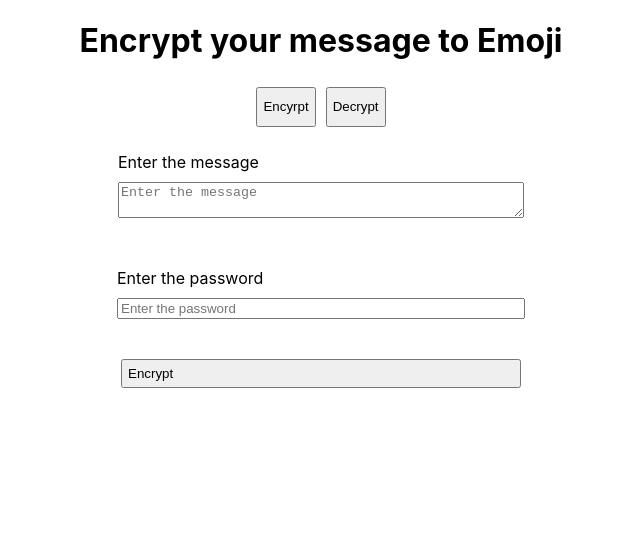
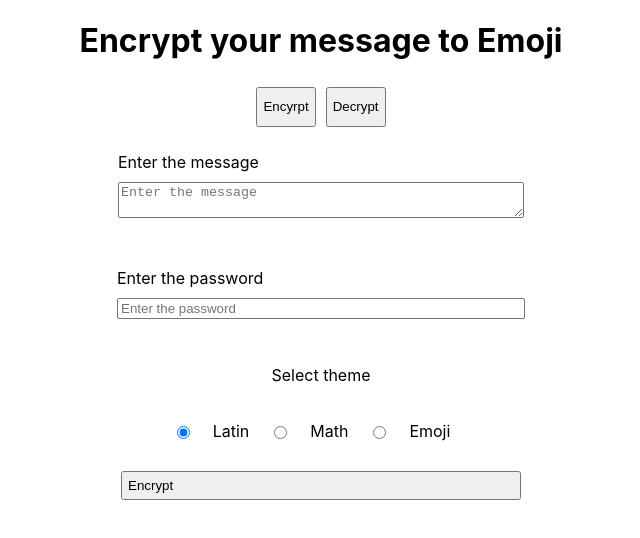
Before and after one commit to ad1992/cryptmoji, a React (Create React App) app: page / in a window 1280 px wide. Shown: the top 538 px of the page, without its empty margins (319-959 px from the left). Built offline with nearby package versions, Linux system fonts and the light colour scheme.

Commit message:
Support encrypt/decrypt in various formats

```diff
--- a/src/App.scss
+++ b/src/App.scss
@@ -1,6 +1,17 @@
 .App {
   text-align: center;
 
+  .flex {
+    display: flex;
+  }
+
+  .flex-col {
+    flex-direction: column;
+  }
+
+  .align-items-center {
+    align-items: center;
+  }
   .flex-container {
     display: flex;
     flex-direction: column;
--- a/src/DecryptView.tsx
+++ b/src/DecryptView.tsx
@@ -1,10 +1,12 @@
 import { useState } from "react";
 import { decrypt } from "./crypto";
+import { dataToBytes } from "./transformData";
 
 const DecyrptView = () => {
   const [encryptedText, setEncryptedText] = useState("");
   const [password, setPassword] = useState("");
   const [decryptedText, setDecryptedText] = useState("");
+
   return (
     <div className="decrypt-view flex-container">
       <label>
@@ -29,10 +31,8 @@ const DecyrptView = () => {
       <button
         className="flex-item"
         onClick={async () => {
-          const dataInBytes = new Uint8Array(
-            encryptedText.split(",").map(Number)
-          );
           try {
+            const dataInBytes = dataToBytes(encryptedText);
             const data = await decrypt(dataInBytes, password);
             setDecryptedText(data);
           } catch (err) {
--- a/src/EncryptView.tsx
+++ b/src/EncryptView.tsx
@@ -1,12 +1,34 @@
 import { useState } from "react";
 import { encrypt } from "./crypto";
+import { convertToEmoji, convertToLatin, convertToMath } from "./transformData";
 
+const THEME = {
+  RAW: "raw",
+  LATIN: "latin",
+  MATH: "math",
+  EMOJI: "emoji",
+};
 const EncryptView = () => {
   const [message, setMessage] = useState("");
   const [password, setPassword] = useState("");
   const [encryptedBuffer, setEncryptedBuffer] = useState<ArrayBuffer | null>(
     null
   );
+  const [theme, setTheme] = useState("latin");
+
+  const updateTheme = (event: { target: HTMLInputElement }) => {
+    setTheme(event.target.value);
+  };
+
+  const renderEncryptedContent = (encryptedBuffer: ArrayBuffer) => {
+    if (theme === THEME.LATIN) {
+      return convertToLatin(encryptedBuffer);
+    } else if (theme === THEME.MATH) {
+      return convertToMath(encryptedBuffer);
+    } else if (theme === THEME.EMOJI) {
+      return convertToEmoji(encryptedBuffer);
+    }
+  };
   return (
     <div className="encrypt-view flex-container">
       <label>
@@ -29,10 +51,40 @@ const EncryptView = () => {
           onChange={(event) => setPassword(event.target.value)}
         ></input>
       </label>
+      <p> Select theme</p>{" "}
+      <div className="flex align-items-center">
+        <input
+          type="radio"
+          id="latin"
+          value="latin"
+          onChange={updateTheme}
+          checked={theme === "latin"}
+        />
+          <label htmlFor="html">Latin</label>
+        <input
+          type="radio"
+          id="math"
+          value="math"
+          onChange={updateTheme}
+          checked={theme === "math"}
+        />
+          <label htmlFor="math">Math</label>
+        <input
+          type="radio"
+          id="emoji"
+          value="emoji"
+          onChange={updateTheme}
+          checked={theme === "emoji"}
+        />
+          <label htmlFor="emoji">Emoji</label>
+      </div>
       <button
         className="flex-item"
         onClick={async () => {
           try {
+            if (!message || !password) {
+              return;
+            }
             const data = await encrypt(message, password);
             setEncryptedBuffer(data);
           } catch (err) {
@@ -45,7 +97,7 @@ const EncryptView = () => {
       </button>
       {encryptedBuffer && (
         <div className="flex-item">
-          {Array.from(new Uint8Array(encryptedBuffer)).join(",")}{" "}
+          {renderEncryptedContent(encryptedBuffer)}{" "}
         </div>
       )}
     </div>
```
